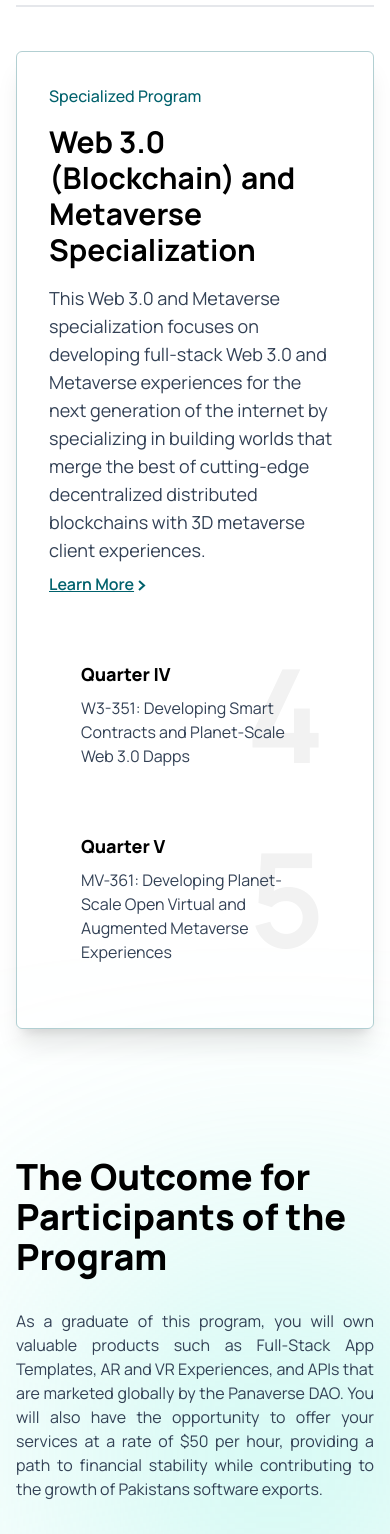
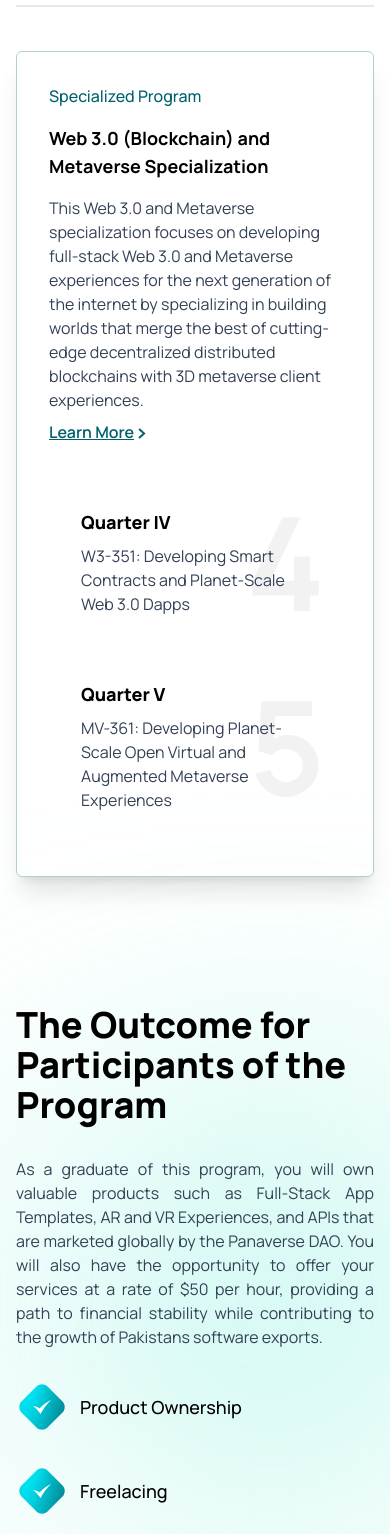
Before and after one commit to MansoorAkhter/panaverse-dao, a Next.js app: page / in a window 390 px wide. Shown: the part 2820-4354 px from the top of the page. Built offline with nearby package versions, Linux system fonts and the light colour scheme.

Commit message:
horizontal scroll removed , & responsive

```diff
--- a/src/app/page.tsx
+++ b/src/app/page.tsx
@@ -15,8 +15,9 @@ export default function Home() {
         </div>
 
         <SpecializedTracks />
+
         <div className="relative">
-          <div className="w-60 h-60 bg-teal-300 absolute -z-50 blur-[150px] top-44 -right-2" />
+          <div className="w-60 h-60 bg-teal-300 absolute -z-50 blur-[150px] mt-44 right-0" />
           <BottomSection />
         </div>
 
--- a/src/components/widgets/Footer.tsx
+++ b/src/components/widgets/Footer.tsx
@@ -1,11 +1,9 @@
 import Link from "next/link";
-import Wrapper from "@/components/shared/Wrapper";
 import Image from "next/image";
 
 const Footer = () => {
     return (
         <section>
-            <Wrapper>
             <div className="flex flex-col md:flex-row bg-[#202F39] rounded-t-xl px-6 py-8">
                 <div className="basis-4/12 mt-4 md:mt-0">
                     {FooterData.map((item, index) => (
@@ -31,8 +29,6 @@ const Footer = () => {
                     <h5 className=" text-gray-300 text-sm font-light">mansoor21st@gmail.com</h5>
                 </div>
             </div>
-
-            </Wrapper>
         </section >
     );
 };
--- a/src/components/widgets/SpecializedTracks.tsx
+++ b/src/components/widgets/SpecializedTracks.tsx
@@ -33,10 +33,10 @@ const SpecializedTracks = () => {
                             <h4 className="font-medium text-primary">
                                 Specialized Program
                             </h4>
-                            <h3 className="text-3xl font-bold max-w-lg my-4">
+                            <h3 className="text-lg sm:text-3xl font-bold max-w-lg my-4">
                                 {selectedData?.program}
                             </h3>
-                            <p className="text-slate-700 text-lg max-w-2xl">
+                            <p className="text-slate-700 text-md sm:text-lg">
                                 {selectedData?.programDesc}
                             </p>
                             <button className="font-semibold text-primary underline mt-2 flex items-center gap-x-1">
```
Lines whose indentation alone changed are shown as unchanged.
